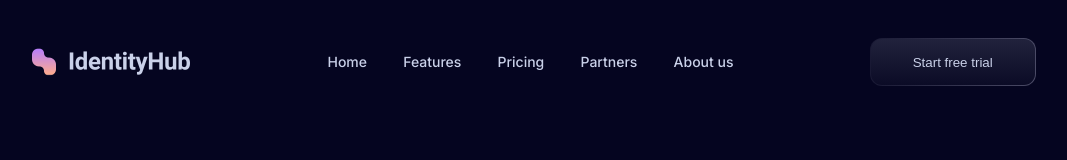
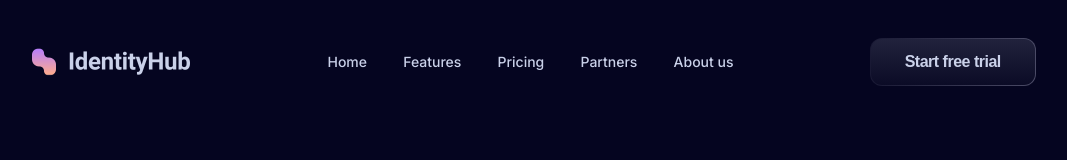
Before and after one commit to levangelashvili9/spacelink-task, a Next.js app: page / in a window 1280 px wide. Shown: the top 160 px of the page, without its empty margins (108-1175 px from the left). Built offline with nearby package versions, Linux system fonts and the light colour scheme.

Commit message:
style: update button text

```diff
--- a/app/ui/shared/button.styled.ts
+++ b/app/ui/shared/button.styled.ts
@@ -15,5 +15,10 @@ export const Button = styled.button<ButtonProps>`
     linear-gradient(to right, #191934, #4b4b66) border-box;
   border-radius: 12px;
 
+  font-size: 16px;
+  font-weight: 600;
+  line-height: 20px;
+  letter-spacing: -0.5px;
+
   cursor: pointer;
 `;
```
